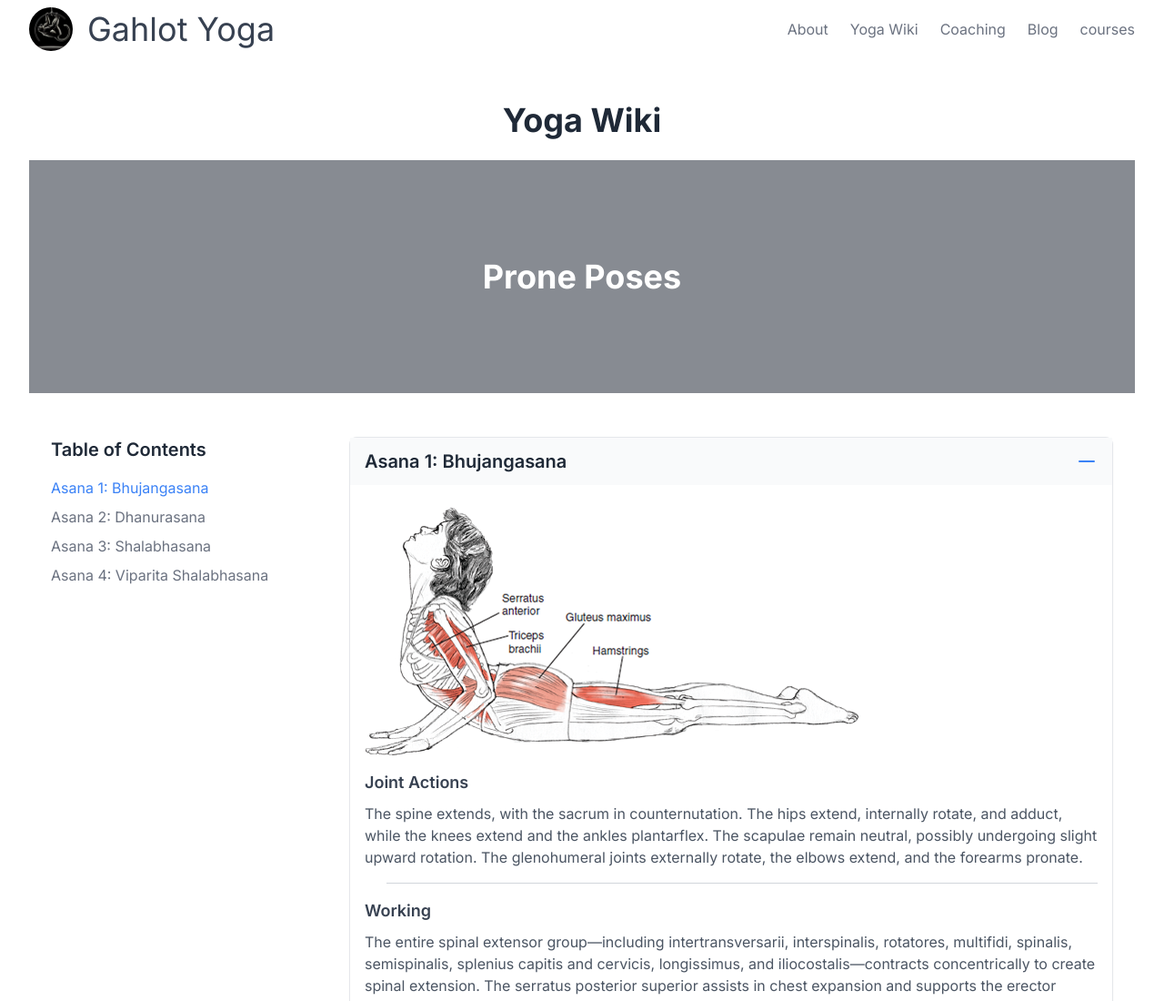
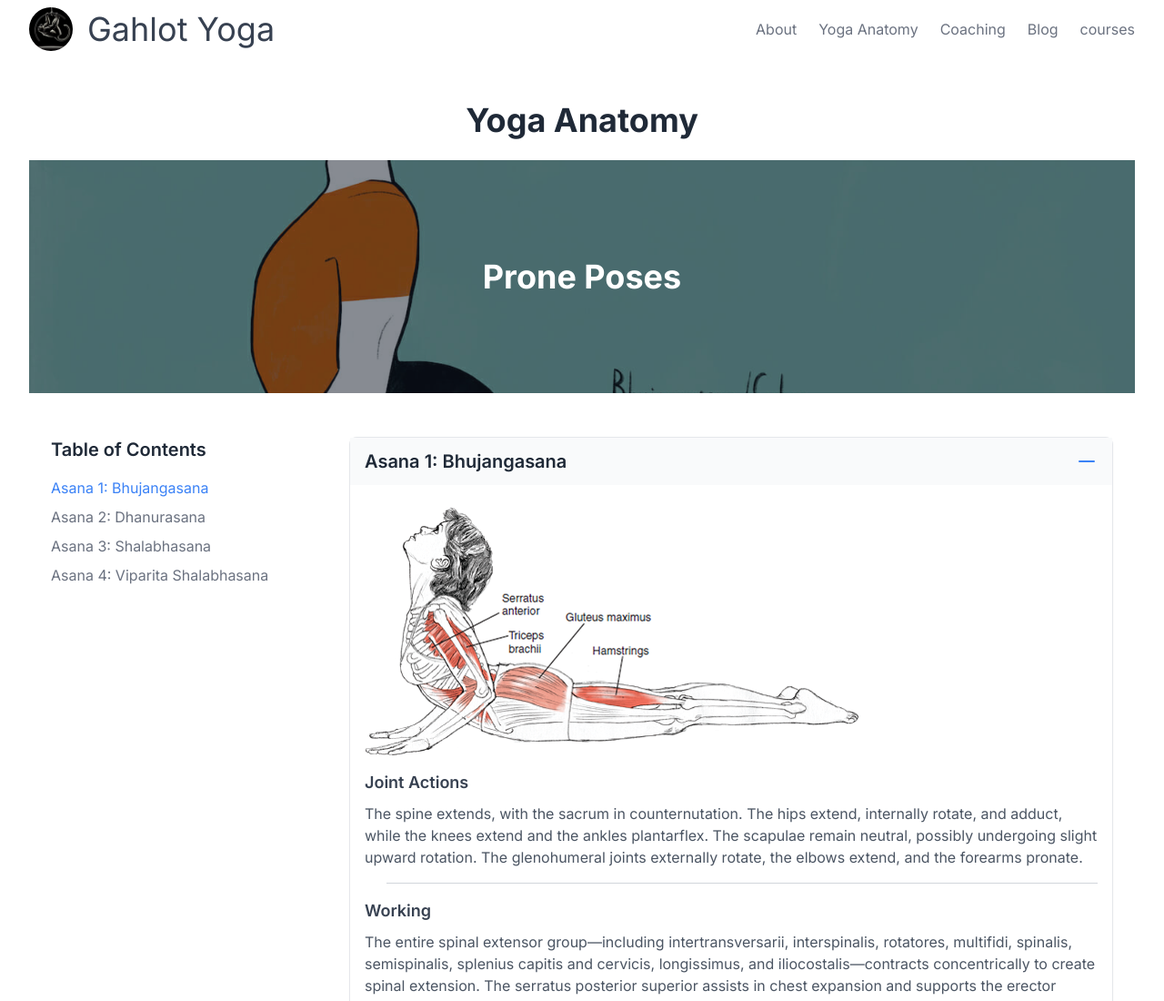
Before and after one commit to ashish21222/yoga-anatomy, a plain HTML site: page prone-postures.html in a window 1280 px wide. Shown: the top 1100 px of the page at 91% size. Drawn offline with nearby package versions, Linux system fonts and the light colour scheme.

Commit message:
yoga anatomy name fix

```diff
--- a/prone-postures.html
+++ b/prone-postures.html
@@ -36,7 +36,7 @@
             <nav aria-label="Global">
               <ul class="flex items-center gap-6 text-base">
                 <li><a class="text-gray-500 transition hover:text-gray-500/75" href="index.html"> About </a></li>
-                <li><a class="text-gray-500 transition hover:text-gray-500/75" href="yogawiki.html"> Yoga Wiki </a></li>
+                <li><a class="text-gray-500 transition hover:text-gray-500/75" href="yogaanatomy.html"> Yoga Anatomy </a></li>
                 <li><a class="text-gray-500 transition hover:text-gray-500/75" href="coaching.html"> Coaching </a></li>
                 <li><a class="text-gray-500 transition hover:text-gray-500/75" href="blog.html"> Blog </a></li>
                 <li><a class="text-gray-500 transition hover:text-gray-500/75" href="Courses.html"> courses </a></li>
@@ -53,7 +53,7 @@
             </button>
             <div x-show="open" x-cloak @click.away="open = false" x-transition class="absolute right-0 mt-2 w-48 bg-white shadow-lg rounded-md py-2 z-50">
               <a href="index.html" class="block px-4 py-2 text-gray-700 hover:bg-gray-100">About</a>
-              <a href="yogawiki.html" class="block px-4 py-2 text-gray-700 hover:bg-gray-100">Yoga Wiki</a>
+              <a href="yogaanatomy.html" class="block px-4 py-2 text-gray-700 hover:bg-gray-100">Yoga Anatomy</a>
               <a href="coaching.html" class="block px-4 py-2 text-gray-700 hover:bg-gray-100">Coaching</a>
               <a href="blog.html" class="block px-4 py-2 text-gray-700 hover:bg-gray-100">Blog</a>
               <a href="Courses.html" class="block px-4 py-2 text-gray-700 hover:bg-gray-100">courses</a>
@@ -65,11 +65,11 @@
 
     <!-- Main Content -->
     <main class="px-4 sm:px-6 lg:px-8 py-12">
-      <h2 class="text-4xl font-bold text-gray-800 mb-6 text-center">Yoga Wiki</h2>
+      <h2 class="text-4xl font-bold text-gray-800 mb-6 text-center">Yoga Anatomy</h2>
       <section class="relative">
         <div
         class="h-64 bg-cover bg-center"
-        style="background-image: url('images/poses/prone_pose.jpeg');"
+        style="background-image: url('images/poses/prone_pose.jpg');"
       >
         <div
           class="flex items-center justify-center h-full bg-gray-900 bg-opacity-50"
@@ -80,7 +80,7 @@
         </div>
       </div>
       </section>
-      <!-- Yoga Wiki content for standing poses -->
+      <!-- Yoga anatomy content for standing poses -->
        <!-- Main Content Section -->
         <section class="bg-white dark:bg-gray-900 py-12">
 
@@ -614,7 +614,7 @@
             </li>
 
             <li>
-              <a class="text-gray-700 transition hover:text-gray-700/75" href="yogawiki.html"> Yoga Anatomy </a>
+              <a class="text-gray-700 transition hover:text-gray-700/75" href="yogaanatomy.html"> Yoga Anatomy </a>
             </li>
           </ul>
 
```
Also changed, not shown: arm-balancing.html (+5 -5 lines), blog.html (+3 -3 lines), coaching.html (+3 -3 lines), courses.html (+3 -3 lines), index.html (+3 -3 lines), kneeling-postures.html (+5 -5 lines), sitting-postures.html (+5 -6 lines), standing-postures.html (+5 -5 lines), supine-postures.html (+5 -5 lines), yogaanatomy.html (renamed from yogawiki.html, +3 -3 lines).
